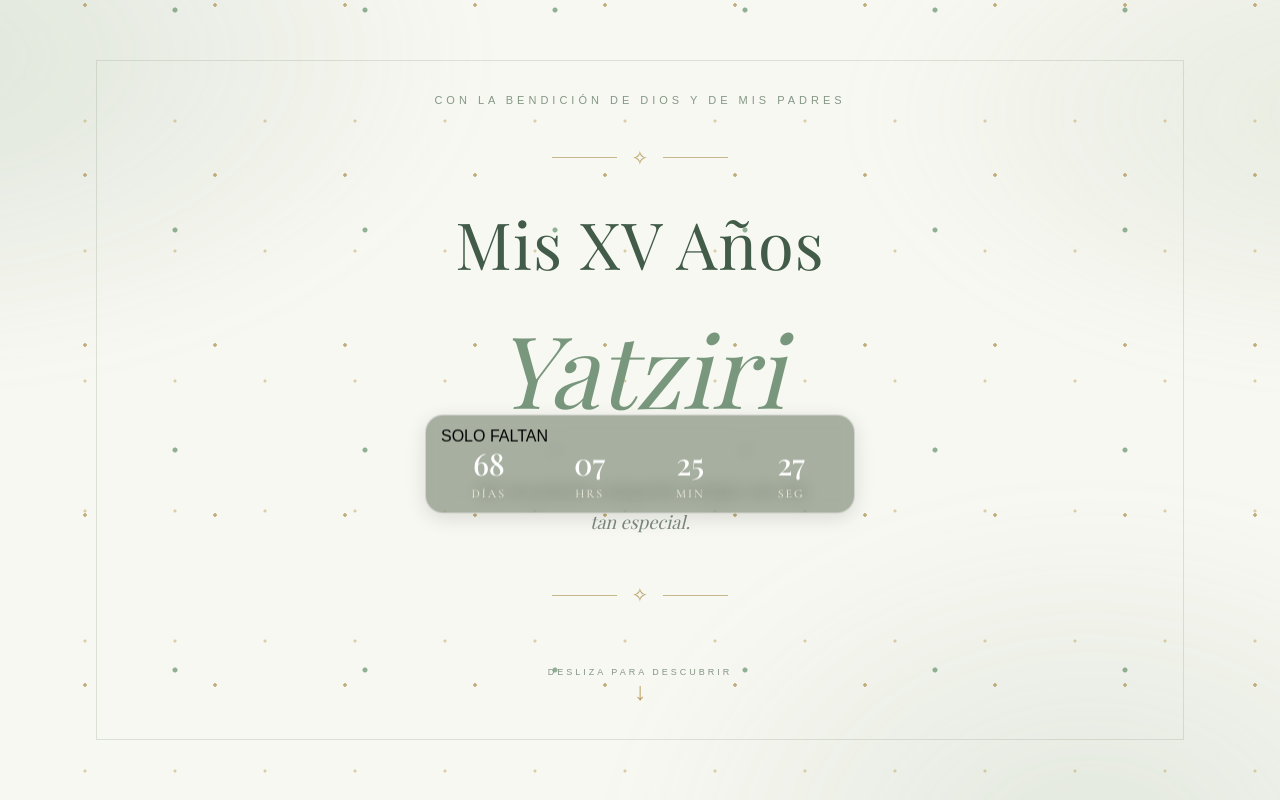
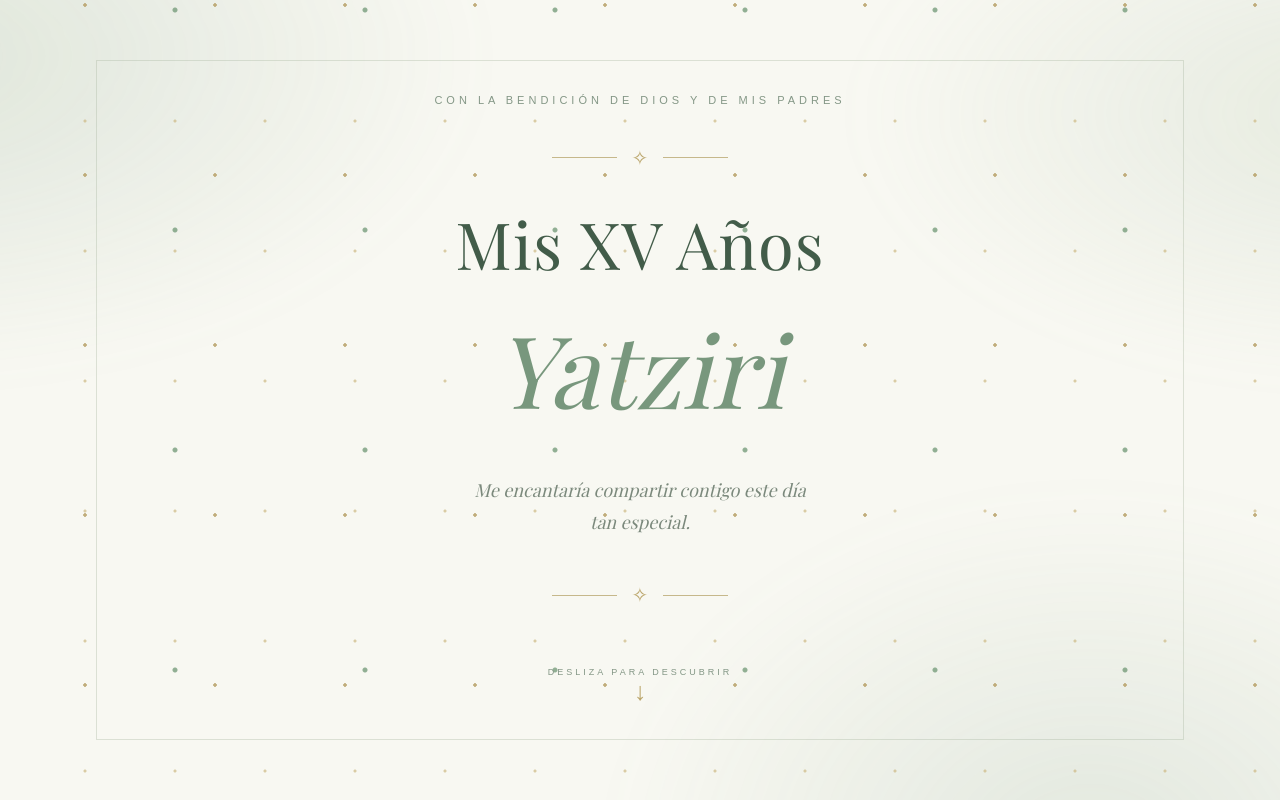
Before and after one commit to diegost17/Mis-XV-a-os-Yatzi, a React (Vite) app: page / in a window 1280 px wide. Both pictures are taken after a click on the button "ABRIR INVITACIÓN". Shown: the top 800 px of the page. Built offline with nearby package versions, Linux system fonts and the light colour scheme; a web font is replaced by a local one.

Commit message:
colocacion de countdown

```diff
--- a/src/styles/invitation.css
+++ b/src/styles/invitation.css
@@ -424,18 +424,17 @@
    CUENTA REGRESIVA
 ================================= */
 
+/*---------------- CUENTA REGRESIVA ----------------*/
+
 .countdown {
-  position: absolute;
-
-  top: 58%;
-  left: 50%;
-
-  transform: translate(-50%, -50%);
+  position: relative;
 
   width: 90%;
   max-width: 430px;
 
-  padding: 12px 15px;
+  margin: 25px auto 0;
+
+  padding: 15px 18px;
 
   background: rgba(69, 88, 63, 0.45);
 
@@ -448,8 +447,9 @@
 
   box-shadow: 0 5px 20px rgba(0, 0, 0, 0.12);
 
-  z-index: 5;
   box-sizing: border-box;
+
+  z-index: 1;
 }
 
 /* CONTENEDOR EN UNA SOLA FILA */
```
